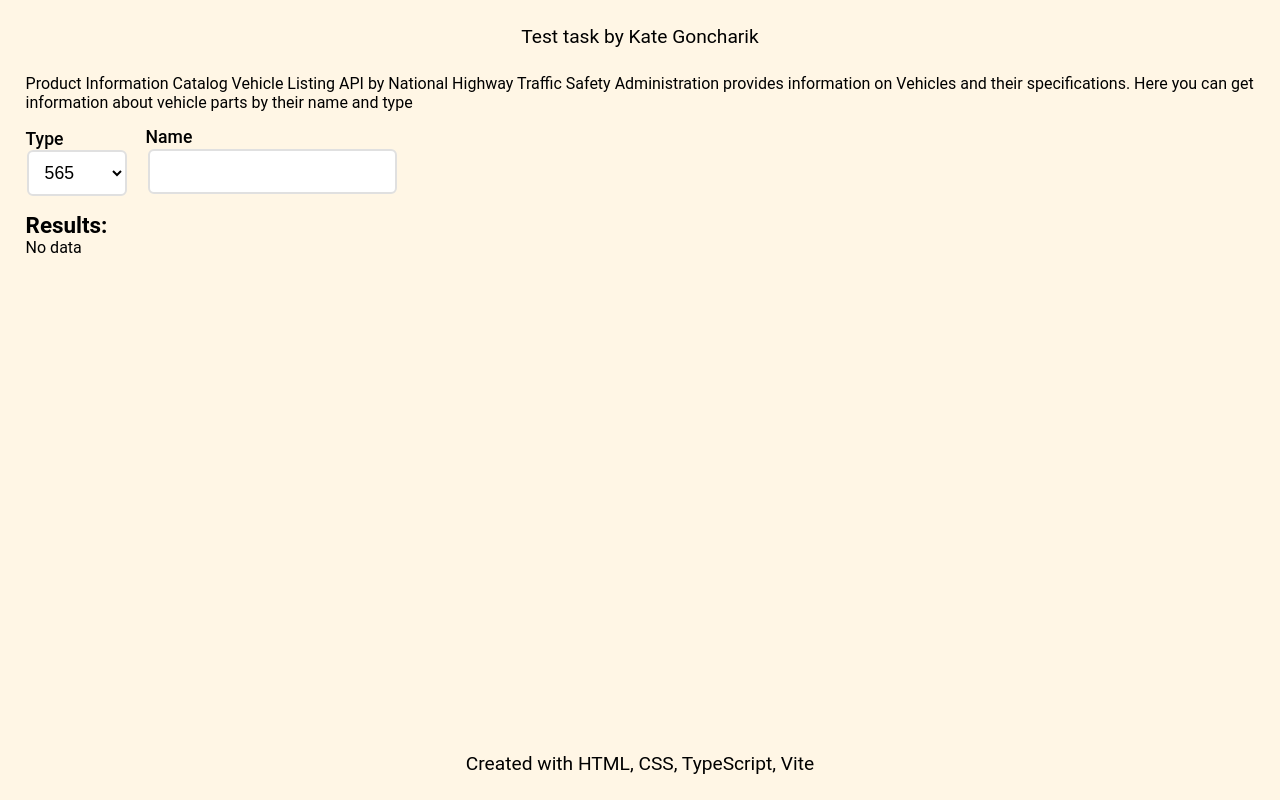
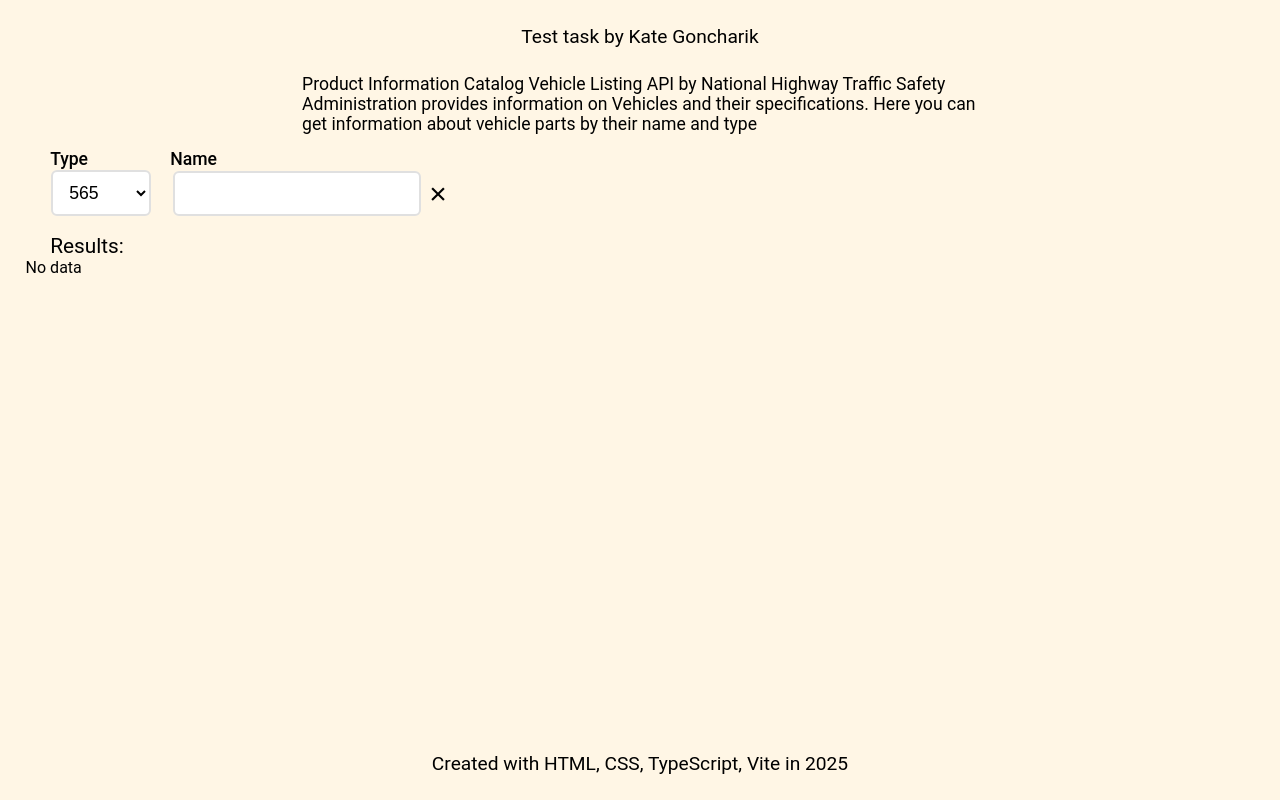
Before and after one commit to KateGoncharik/search-and-filter-test-task, a website built with Vite: page search-and-filter-test-task/index.html in a window 1280 px wide. Built offline with nearby package versions, Linux system fonts and the light colour scheme; no server answers.

Commit message:
correct styles and clear name filter on click

```diff
--- a/search-and-filter-test-task/src/Components/Layout/Footer.ts
+++ b/search-and-filter-test-task/src/Components/Layout/Footer.ts
@@ -3,7 +3,7 @@
 export default function createFooter(): Component {
   const info = new Component({
     className: 'footer-title',
-    text: 'Created with HTML, CSS, TypeScript, Vite',
+    text: 'Created with HTML, CSS, TypeScript, Vite in 2025',
   });
 
   return new Component({ tag: 'footer', className: 'main-footer' }, info);
--- a/search-and-filter-test-task/src/Components/Layout/MainWrapper.ts
+++ b/search-and-filter-test-task/src/Components/Layout/MainWrapper.ts
@@ -3,17 +3,19 @@
 import { createResultsWrapper } from '../Results';
 import { createFilters } from '../Search';
 
-export default function createMainWrapper(): Component {
-  updateSearchByFilter('');
-  const apiDescription = new Component({
+const createApiDescription = () => {
+  return new Component({
     className: 'api-description',
     text: 'Product Information Catalog Vehicle Listing API by National Highway Traffic Safety Administration  provides information on Vehicles and their specifications. Here you can get information about vehicle parts by their name and type',
   });
+};
+
+export default function createMainWrapper(): Component {
+  updateSearchByFilter('');
   return new Component(
     { tag: 'main', className: 'main-wrapper' },
-    apiDescription,
+    createApiDescription(),
     createFilters(),
-    new Component({ className: 'results-title', text: 'Results:' }),
     createResultsWrapper()
   );
 }
--- a/search-and-filter-test-task/src/Components/Results.ts
+++ b/search-and-filter-test-task/src/Components/Results.ts
@@ -3,12 +3,16 @@
 import createResultItem from './ResultItem';
 
 export const createResultsWrapper = () => {
-  return new Component({ className: 'results-wrapper', text: 'No data' });
+  return new Component(
+    { className: 'results-wrapper' },
+    new Component({ className: 'results-title', text: 'Results:' }),
+    new Component({ className: 'results-container', text: 'No data' })
+  );
 };
 
 export const createResults = (results: Array<ResultItem>) => {
   const container = new Component({
-    className: 'results-container',
+    className: 'results',
     text: results.length === 0 ? 'No data' : '',
   });
 
@@ -20,10 +24,10 @@
 };
 
 export const updateResults = (results: Array<ResultItem>) => {
-  const wrapper = document.querySelector('.results-wrapper');
-  if (!wrapper) {
-    throw new Error('Wrapper expected');
+  const container = document.querySelector('.results-container');
+  if (!container) {
+    throw new Error('Container expected');
   }
-  wrapper.innerHTML = '';
-  wrapper.appendChild(createResults(results).getNode());
+  container.innerHTML = '';
+  container.appendChild(createResults(results).getNode());
 };
--- a/search-and-filter-test-task/src/Components/Search.ts
+++ b/search-and-filter-test-task/src/Components/Search.ts
@@ -49,9 +49,22 @@
     text: 'Name',
   });
   label.setAttribute('for', 'filter');
+
+  const wrapper = new Component({ className: 'name-input-wrapper' });
   const input = new Component({ className: 'name-input', tag: 'input' });
   input.setAttribute('name', 'name-input');
-  label.append(input);
+
+  const clearButton = new Component({
+    className: 'clear-button',
+    tag: 'button',
+    text: '×',
+  });
+  clearButton.addListener('click', () => {
+    clearNameSearch();
+    updateSearchByFilter();
+  });
+  wrapper.appendChildren([input, clearButton]);
+  label.append(wrapper);
 
   // TODO add debounce
   input.addListener('input', (e) => {
@@ -60,6 +73,7 @@
       updateSearchByName(target.value);
     }
   });
+
   return label;
 };
 
--- a/search-and-filter-test-task/src/assets/style.css
+++ b/search-and-filter-test-task/src/assets/style.css
@@ -7,7 +7,7 @@
   --text: black;
   --text-secondary: #304430;
   --bg: #ffefd18c;
-  --item-border: yellow;
+  --item-border: rgb(223, 199, 44);
   --popup-bg: white;
   --popup-overlay: rgba(0, 0, 0, 0.6);
   --light-gray: #e0e0e0;
@@ -50,11 +50,18 @@
   font-size: 1.2rem;
 }
 
+.api-description {
+  margin: 0 auto;
+
+  font-size: 1.2rem;
+  max-width: 85%;
+}
+
 .filters-wrapper {
   display: flex;
   gap: 20px;
-  align-items: flex-end;
   padding: 15px 0;
+  margin: 0 2%;
 }
 
 .select-label,
@@ -63,6 +70,19 @@
   flex-direction: column;
   font-size: 1.1rem;
   font-weight: 500;
+}
+
+.name-input-wrapper {
+  display: flex;
+}
+
+.clear-button,
+.popup-close {
+  background: none;
+  border: none;
+  cursor: pointer;
+  font-size: 30px;
+  padding: 0 5px;
 }
 
 .filter-select,
@@ -74,7 +94,7 @@
   font-size: 1em;
   background-color: var(--popup-bg);
   transition: 0.2s ease, box-shadow 0.2s ease;
-  min-width: 100px;
+  min-width: 50px;
 }
 
 .filter-select:focus,
@@ -90,30 +110,37 @@
   background-color: var(--selected);
 }
 
-.results-container {
+.results-wrapper {
+  display: flex;
+  flex-direction: column;
+}
+
+.results {
+  margin: 0 2%;
   padding: 1% 2%;
+  max-width: 400px;
   display: flex;
   flex-direction: column;
   gap: 5px;
 }
 
 .results-title {
-  margin: 0;
-  font-size: 1.4em;
-  font-weight: 600;
+  margin: 0 2%;
+  font-size: 1.3em;
 }
 
 .result-item {
-  max-width: 400px;
-  padding: 12px 15px;
-  border-bottom: 1px solid #eee;
+  padding: 16px 20px;
   border-left: 3px solid var(--item-border);
-  border-radius: 10px;
+  border-radius: 0 10px 10px 0;
   color: #333;
   font-size: 16px;
   cursor: pointer;
   background-color: var(--popup-bg);
   box-shadow: var(--shadow);
+  display: flex;
+  flex-direction: column;
+  gap: 5px;
 }
 .result-item:hover {
   cursor: pointer;
@@ -167,14 +194,6 @@
   font-weight: 600;
 }
 
-.popup-close {
-  background: none;
-  border: none;
-  cursor: pointer;
-  font-size: 30px;
-  padding: 0 5px;
-}
-
 .popup-close:hover {
   cursor: pointer;
 }
@@ -204,3 +223,20 @@
   word-break: break-word;
   line-height: 1.4;
 }
+
+@media (min-width: 800px) {
+  .api-description {
+    max-width: 55%;
+    font-size: 1.1rem;
+  }
+  .results {
+    max-width: 800px;
+  }
+  .result-item {
+    padding: 25px 18px;
+  }
+  .filter-select,
+  .name-input {
+    min-width: 100px;
+  }
+}
--- a/search-and-filter-test-task/src/helpers.ts
+++ b/search-and-filter-test-task/src/helpers.ts
@@ -1,7 +1,7 @@
 import { getParts, getPartsByName } from './api/api';
 import { updateResults } from './Components/Results';
 
-export const updateSearchByFilter = (filter: string) => {
+export const updateSearchByFilter = (filter?: string) => {
   getParts(filter).then((res) => {
     if (res) {
       updateResults(res);
```
